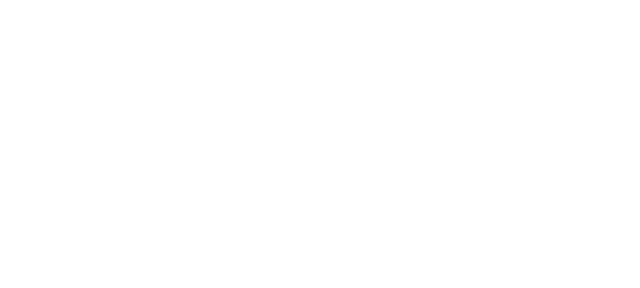
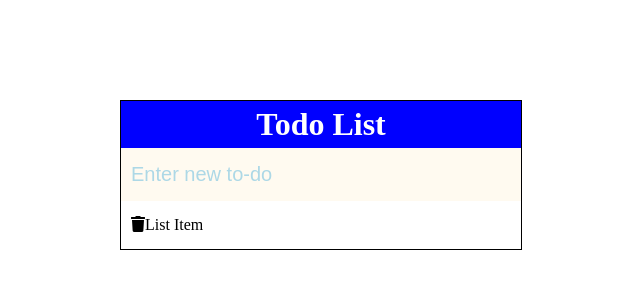
Before and after one commit to cwedwards9/todo-list, a plain HTML site: page index.html in a window 1280 px wide. Shown: the whole page, without its empty margins (319-959 px from the left). Drawn offline with nearby package versions, Linux system fonts and the light colour scheme.

Commit message:
Add font awesome and google fonts cdn

```diff
--- a/index.html
+++ b/index.html
@@ -5,9 +5,18 @@
     <meta name="viewport" content="width=device-width, initial-scale=1.0">
     <title>Todo List</title>
     <link type="text/css" href="style.css" rel="stylesheet">
+    <link rel="stylesheet" href="https://cdnjs.cloudflare.com/ajax/libs/font-awesome/5.14.0/css/all.min.css" integrity="sha512-1PKOgIY59xJ8Co8+NE6FZ+LOAZKjy+KY8iq0G4B3CyeY6wYHN3yt9PW0XpSriVlkMXe40PTKnXrLnZ9+fkDaog==" crossorigin="anonymous" />
+    <link href="https://fonts.googleapis.com/css2?family=Raleway&display=swap" rel="stylesheet">
     <script src="https://cdnjs.cloudflare.com/ajax/libs/jquery/3.5.1/jquery.min.js" integrity="sha512-bLT0Qm9VnAYZDflyKcBaQ2gg0hSYNQrJ8RilYldYQ1FxQYoCLtUjuuRuZo+fjqhx/qtq/1itJ0C2ejDxltZVFg==" crossorigin="anonymous"></script>
 </head>
 <body>
+    <main class="container">
+        <h1 id="title">Todo List</h1>
+        <input type="text" id="todoInput" placeholder="Enter new to-do">
+        <ul>
+           <li><span><i class='fa fa-trash'></i></span>List Item</li>
+        </ul>
+    </main>
 
     <script src="script.js" type="text/javascript"></script>
 </body>
```
